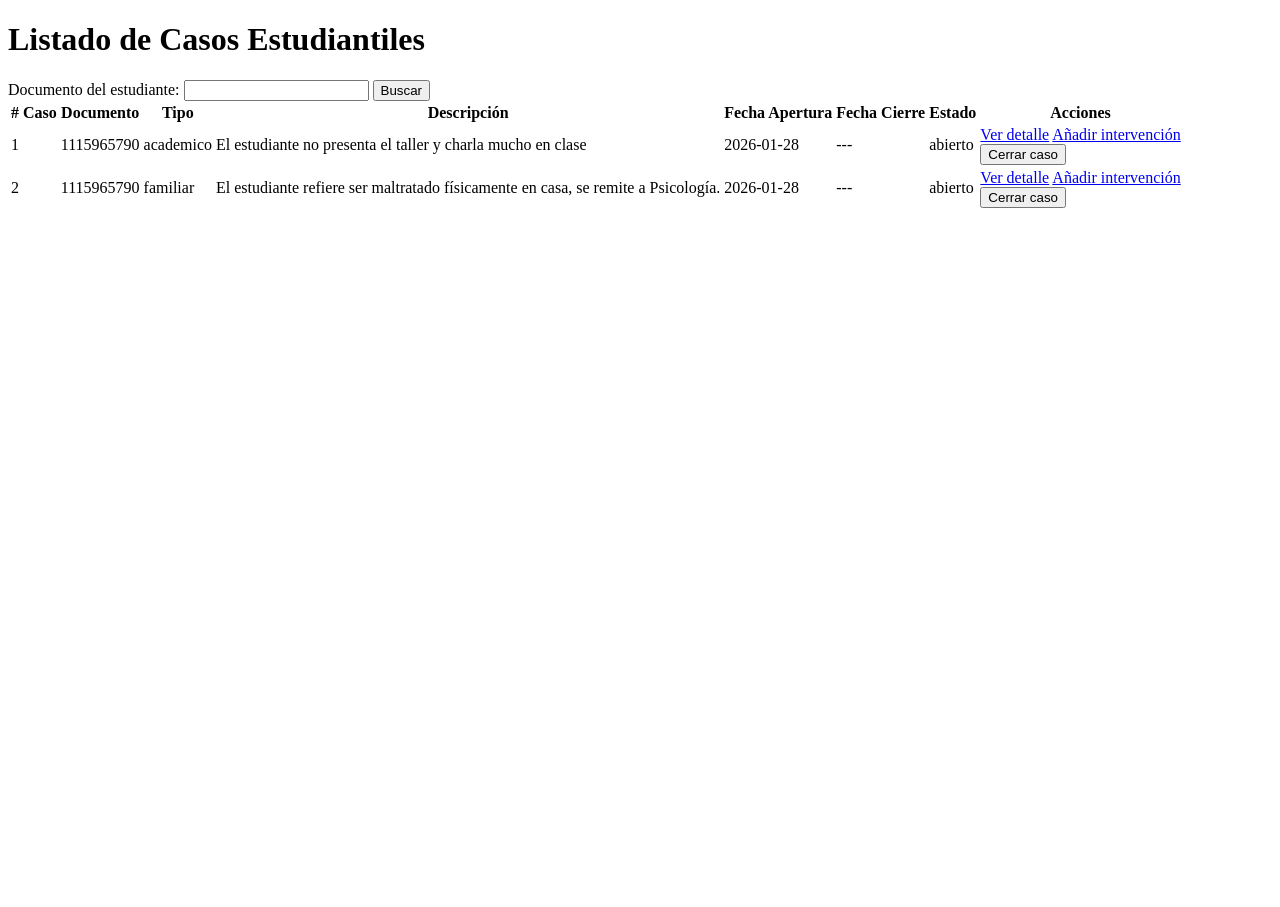
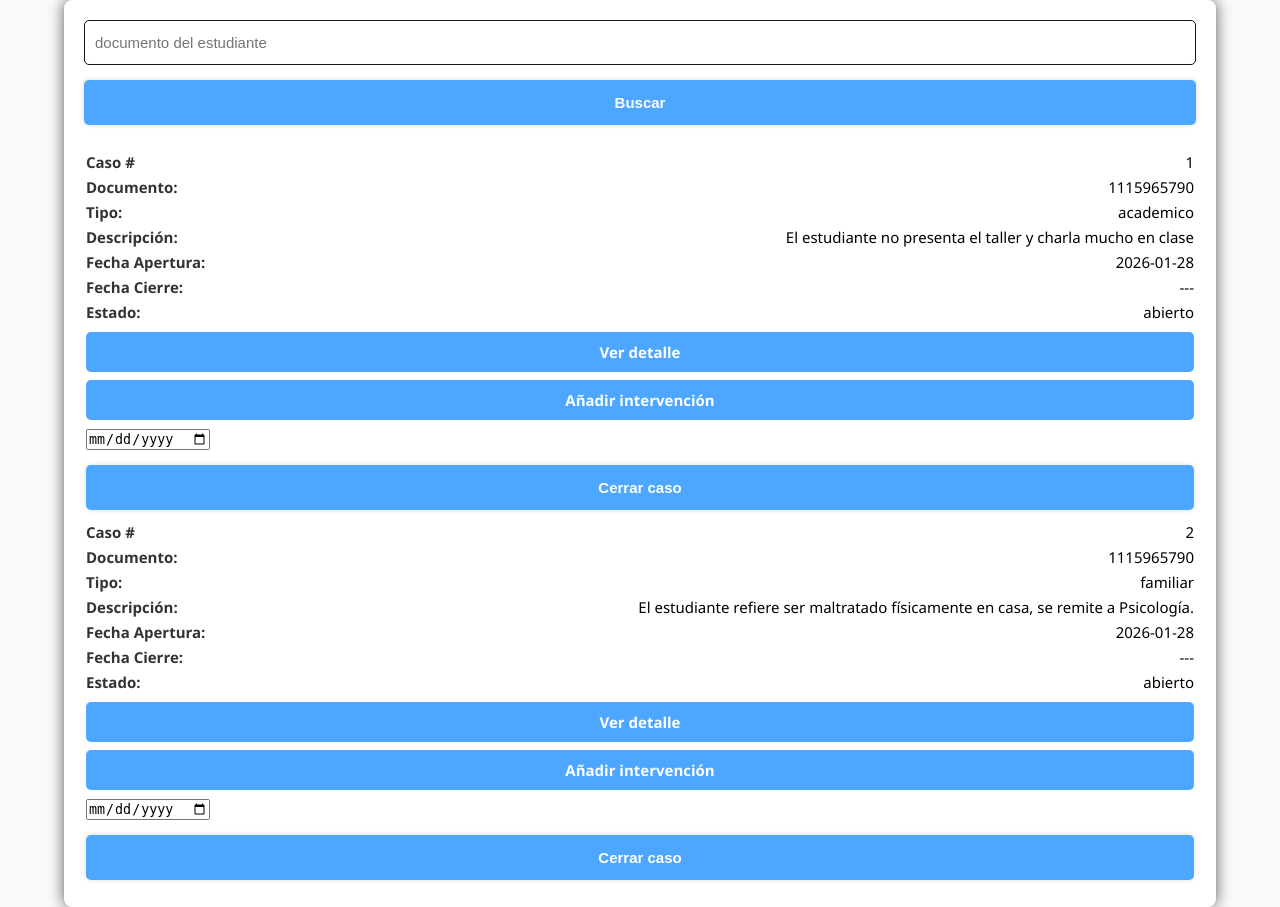
Before and after one commit to Berserk1550/Proyecto-Visionarios, a Flask app: page /casos in a window 1280 px wide. Before the commit the page ends 208 px from the top, so only its background shows below. Run offline with Flask 3, Linux system fonts and the light colour scheme; the visitor is signed in with stand-in values (Sample User, id 1); data comes from the database, SQL or seed files in the repository.

Commit message:
html y css

```diff
--- a/static/listar_casos.css
+++ b/static/listar_casos.css
@@ -1,4 +1,5 @@
-*{
+/* Reset general */
+* {
     box-sizing: border-box;
     transition: 0.5s;
     margin: 0;
@@ -6,252 +7,88 @@
 }
 
 body {
-    padding: 0;
-    margin: 0;
     font-family: 'Segoe UI', Tahoma, Geneva, Verdana, sans-serif;
-    font-size: 14px;
+    font-size: 15px;
+    background: #F8F9FA;
+    min-height: 100vh;
+    display: flex;
+    justify-content: center;
+    align-items: center;
 }
 
+/* Caja principal: mobile-first */
 #padre_ppal {
-    position: relative;
-    min-height: 100vh;
     width: 100%;
+    max-width: 90%;
+    background: #fff;
+    padding: 20px;
+    border-radius: 8px;
+    box-shadow: 0 0 15px rgba(0, 0, 0, 0.63);
+    display: flex;
     flex-direction: column;
-    z-index: 1;
-    background: #F8F9FA;
+    gap: 20px;
+
 }
 
-    #padre_ppal h1 {
-        font-size: 22px;
-        background: #4DA6FF;
-        width: 100%;
-        height: 50px;
-        display: flex;
-        padding: 10px;
+#titulos {
+    display: none;
 }
 
-    #padre_ppal #buscar_estudiante {
-        margin-top: 10px;
-        margin-left: 10px;
-        flex-direction: column;
+/* Input */
+#documento {
+    width: 100%;              /* ocupa todo el ancho disponible */
+    height: 45px;             /* misma altura que el botón */
+    padding: 0 10px;          /* espacio interno razonable */
+    border-radius: 5px;
+    border: 1px solid #151515;
+    font-size: 15px;
+    box-sizing: border-box;   /* asegura que el padding no rompa el ancho */
 }
 
-        #buscar_estudiante label {
-            font-weight: 500;
+/* Botón */
+button {
+    width: 100%;              /* mismo ancho que el input */
+    height: 45px;             /* misma altura */
+    border: none;
+    border-radius: 5px;
+    background: #4DA6FF;
+    color: white;
+    font-weight: bold;
+    cursor: pointer;
+    margin-top: 15px;
+    font-size: 15px;
+    box-shadow: 0 0 5px rgba(0,0,0,0.15);
+    transition: 0.3s;
+}
+
+
+#informacion td {
+    display: flex;
+    justify-content: space-between;
+    margin: 5px 0;
     font-size: 15px;
 }
 
-        #caja_horizontal #documento {
-            margin: 10px 0 10px 0;
-            width: 150px;
-            height: 35px;
-            border: 1px solid #151515;
-            padding: 3px;
-            border-radius: 5px;
+#informacion p {
+    font-weight: 600;
+    margin-right: 10px;
+    color: #333;
 }
 
-        #caja_horizontal button {
-            border: 2px solid #4DA6FF;
-            background: transparent;
-            width: 70px;
-            height: 35px;
-            color: #4DA6FF;
-            border-radius: 5px;
-            font-weight: 600;
-            margin-left: 5px;
-        }
-
-    #padre_ppal table {
-        width: 95%;
-        position: relative;
-        left: 50%;
-        transform: translateX(-50%);
+/* Acciones en móvil */
+#informacion .acciones {
     display: flex;
-        border-collapse: collapse;
     flex-direction: column;
-    }
-
-        table #titulos {
-            display: none;
-        }
-
-        table #informacion {
-            flex-direction: column;
-            display: flex;
-            width: 100%;
-            border: solid 1px #151515;
-            padding: 5px;
-            border-radius: 8px;
-            margin: 5px 0;
-        }
-
-            #informacion td {
-                display: flex;
-                margin: 5px 0;
-            }
-
-            #informacion p {
-                font-weight: 500;
-                margin-right: 15px;
-            }
-
-            #informacion td:nth-child(1) {
-                font-size: 22px;
-            }
-
-            #informacion .acciones {
-                flex-direction: column;
+    gap: 8px;
+    margin-top: 10px;
 }
 
 .acciones a {
-                    margin: 5px 0 10px 0;
-                    font-size: 16px;
     text-decoration: none;
+    background: #4DA6FF;
+    color: white;
+    padding: 10px;
+    border-radius: 5px;
+    text-align: center;
+    font-weight: bold;
 }
-
-                .acciones form {
-                    width: 100%;
-                }
-
-                    form #caso_fecha_cierre {
-                        width: 40%;
-                        border: none;
-                    }
-
-                    form #btn_cerrar_caso {
-                        width: 30%;
-                        position: relative;
-                        left: 40%;
-                        transform: translateX(-40%);
-                        color: black;
-                        border: solid 1px #151515;
-                        border-radius: 5px;
-                        height: 25px;
-                    }
-
-@media screen and (min-width: 1024px) {
-
-    #padre_ppal table {
-        width: 98%;
-    }
-
-        table #titulos {
-            display: flex;
-            width: 100%;
-            flex-direction: row;
-        }
-
-        #titulos th {
-            border: solid 1px #151515;
-            width: 100%;
-        }
-
-            #titulos th:nth-child(1) {
-                width: 5%;
-                font-size: 14px;
-            }
-
-            #titulos th:nth-child(2) {
-                width: 10%;
-            }
-
-            #titulos th:nth-child(3) {
-                width: 10%;
-            }
-
-            #titulos th:nth-child(4) {
-                width: 18%;
-            }
-
-            #titulos th:nth-child(5) {
-                width: 13%;
-            }
-
-            #titulos th:nth-child(6) {
-                width: 13%;
-            }
-
-            #titulos th:nth-child(7) {
-                width: 12%;
-            }
-
-            #titulos th:nth-child(8) {
-                width: 19%;
-            }
-
-        table #informacion {
-            display: flex;
-            border: none;
-            flex-direction: row;
-            margin: 0;
-            padding: 0;
-        }
-
-            #informacion td {
-                display: flex;
-                margin: 0;
-                width: 100%;
-                border: solid 1px #151515;
-            }
-
-                #informacion td:nth-child(1) {
-                    width: 5%;
-                    font-size: 14px ;
-                }
-
-                #informacion td:nth-child(2) {
-                    width: 10%;
-                }
-
-                #informacion td:nth-child(3) {
-                    width: 10%;
-                }
-
-                #informacion td:nth-child(4) {
-                    width: 18%;
-                }
-
-                #informacion td:nth-child(5) {
-                    width: 13%;
-                }
-
-                #informacion td:nth-child(6) {
-                    width: 13%;
-                }
-
-                #informacion td:nth-child(7) {
-                    width: 12%;
-                }
-
-                #informacion td:nth-child(8) {
-                    width: 19%;
-                }
-
-            #informacion p {
-                display: none;
-            }
-
-                .acciones a {
-                    margin: 5px 0 5px 0;
-                    font-size: 16px;
-                    text-decoration: none;
-                }
-
-            #informacion .acciones {
-                text-align: center;
-            }
-
-                    form #caso_fecha_cierre {
-                        width: 40%;
-                        border: none;
-                        margin: 0 0 5px 0;
-                    }
-
-                    form #btn_cerrar_caso {
-                        display: block;
-                        left: 50%;
-                        transform: translateX(-50%);
-                        margin: 0 0 5px 0;
-                    }
-
-}
--- a/templates/intervenciones.html
+++ b/templates/intervenciones.html
@@ -2,7 +2,9 @@
 <html lang="es">
 <head>
     <meta charset="UTF-8">
+    <meta name="viewport" content="width=device-width, initial-scale=1.0">
     <title>Nueva Intervención</title>
+    <link rel="stylesheet" href="../static/intervencion.css">
 </head>
 <body>
     <h1>Nueva Intervención para Caso #{{ caso.num_caso }}</h1>
--- a/templates/listar_casos.html
+++ b/templates/listar_casos.html
@@ -2,22 +2,28 @@
 <html lang="es">
 <head>
     <meta charset="UTF-8">
+    <meta name="viewport" content="width=device-width, initial-scale=1.0">
     <title>Listado de Casos</title>
+    <link rel="stylesheet" href="../static/listar_casos.css">
 </head>
 <body>
-    <h1>Listado de Casos Estudiantiles</h1>
+    <!-- Contenedor principal -->
+    <main id="padre_ppal">
 
-    <!-- Formulario de búsqueda por documento -->
-    <form action="{{ url_for('lista_casos') }}" method="GET">
-        <label for="documento">Documento del estudiante:</label>
-        <input type="text" id="documento" name="documento">
-        <button type="submit">Buscar</button>
+
+
+        <!-- Formulario de búsqueda -->
+        <form id="buscar_estudiante" action="{{ url_for('lista_casos') }}" method="GET">
+            <div id="caja_horizontal">
+                <input type="text" id="documento" name="documento" placeholder="documento del estudiante" minlength="6" maxlength="10" pattern="[0-9]{6,10}" required>
+                <button  id="btn_buscar" type="submit">Buscar</button>
+            </div>
         </form>
 
         <!-- Tabla de casos -->
         <table>
             <thead>
-            <tr>
+                <tr id="titulos">
                     <th># Caso</th>
                     <th>Documento</th>
                     <th>Tipo</th>
@@ -30,20 +36,21 @@
             </thead>
             <tbody>
                 {% for caso in casos %}
-            <tr>
-                <td>{{ caso.num_caso }}</td>
-                <td>{{ caso.documento }}</td>
-                <td>{{ caso.caso_tipo }}</td>
-                <td>{{ caso.caso_descripcion }}</td>
-                <td>{{ caso.caso_fecha_apertura }}</td>
-                <td>{{ caso.caso_fecha_cierre or '---' }}</td>
-                <td>{{ caso.caso_estado }}</td>
-                <td>
+                <tr id="informacion">
+                    <td><p>Caso #</p>{{ caso.num_caso }}</td>
+                    <td><p>Documento:</p>{{ caso.documento }}</td>
+                    <td><p>Tipo:</p>{{ caso.caso_tipo }}</td>
+                    <td><p>Descripción:</p>{{ caso.caso_descripcion }}</td>
+                    <td><p>Fecha Apertura:</p>{{ caso.caso_fecha_apertura }}</td>
+                    <td><p>Fecha Cierre:</p>{{ caso.caso_fecha_cierre or '---' }}</td>
+                    <td><p>Estado:</p>{{ caso.caso_estado }}</td>
+                    <td class="acciones">
                         <a href="{{ url_for('ver_caso', num_caso=caso.num_caso) }}">Ver detalle</a>
                         <a href="{{ url_for('nueva_intervencion_form', num_caso=caso.num_caso) }}">Añadir intervención</a>
                         {% if session['rol'] == 'administrador' %}
                         <form action="{{ url_for('r_cerrar_caso', num_caso=caso.num_caso) }}" method="POST">
-                        <button type="submit">Cerrar caso</button>
+                            <input type="date" name="caso_fecha_cierre" id="caso_fecha_cierre" required>
+                            <button type="submit" id="btn_cerrar_caso">Cerrar caso</button>
                         </form>
                         {% endif %}
                     </td>
@@ -51,5 +58,6 @@
                 {% endfor %}
             </tbody>
         </table>
+    </main>
 </body>
 </html>
```
Also changed, not shown: static/casos.css (added, +137 -0 lines), templates/casos.html (+12 -51 lines), static/login.css (line endings or trailing spaces). Lines whose indentation alone changed are shown as unchanged.
